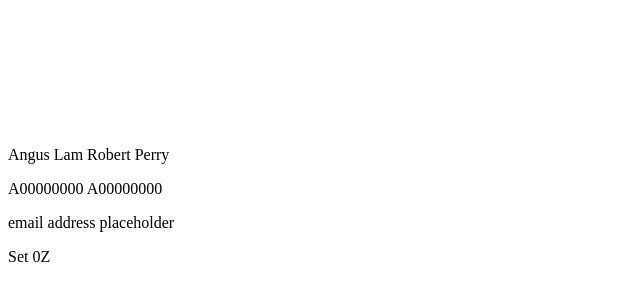
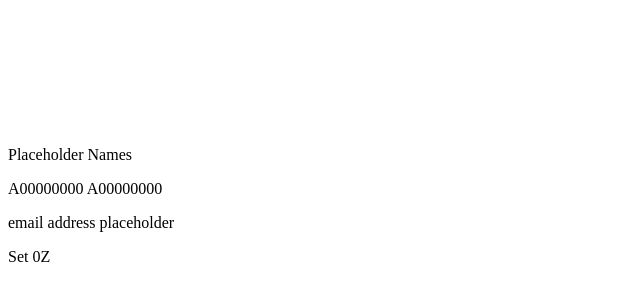
Before and after one commit to aaaaalammmmm/COMP-1536-Assignment-3, a plain HTML site: page index.html in a window 1280 px wide. Shown: the part 282-582 px from the top of the page, 0-640 px from the left. Drawn offline with Linux system fonts and the light colour scheme.

Commit message:
Added placeholder names

```diff
--- a/index.html
+++ b/index.html
@@ -2,7 +2,7 @@
 <html lang="en">
 <head>
     <!--Team member names must be in the title-->
-    <title>Lam, Angus; Perry, Robert</title>
+    <title>Placeholder Names</title>
     <meta charset="utf-8">
     <!--All css and javascript must be externalized-->
     <link rel="stylesheet" type="text/css" href="style.css" />
@@ -15,9 +15,9 @@
 
     <canvas id="myCanvas" width="400" height="400"></canvas>
 
-    <!--Student info goes in the footer-->
+    <!--REPLACE BEFORE HANDING IN-->
     <footer>
-        <p>Angus Lam Robert Perry</p>
+        <p>Placeholder Names</p>
         <p>A00000000 A00000000</p>
         <p>email address placeholder</p>
         <p>Set 0Z</p>
```
